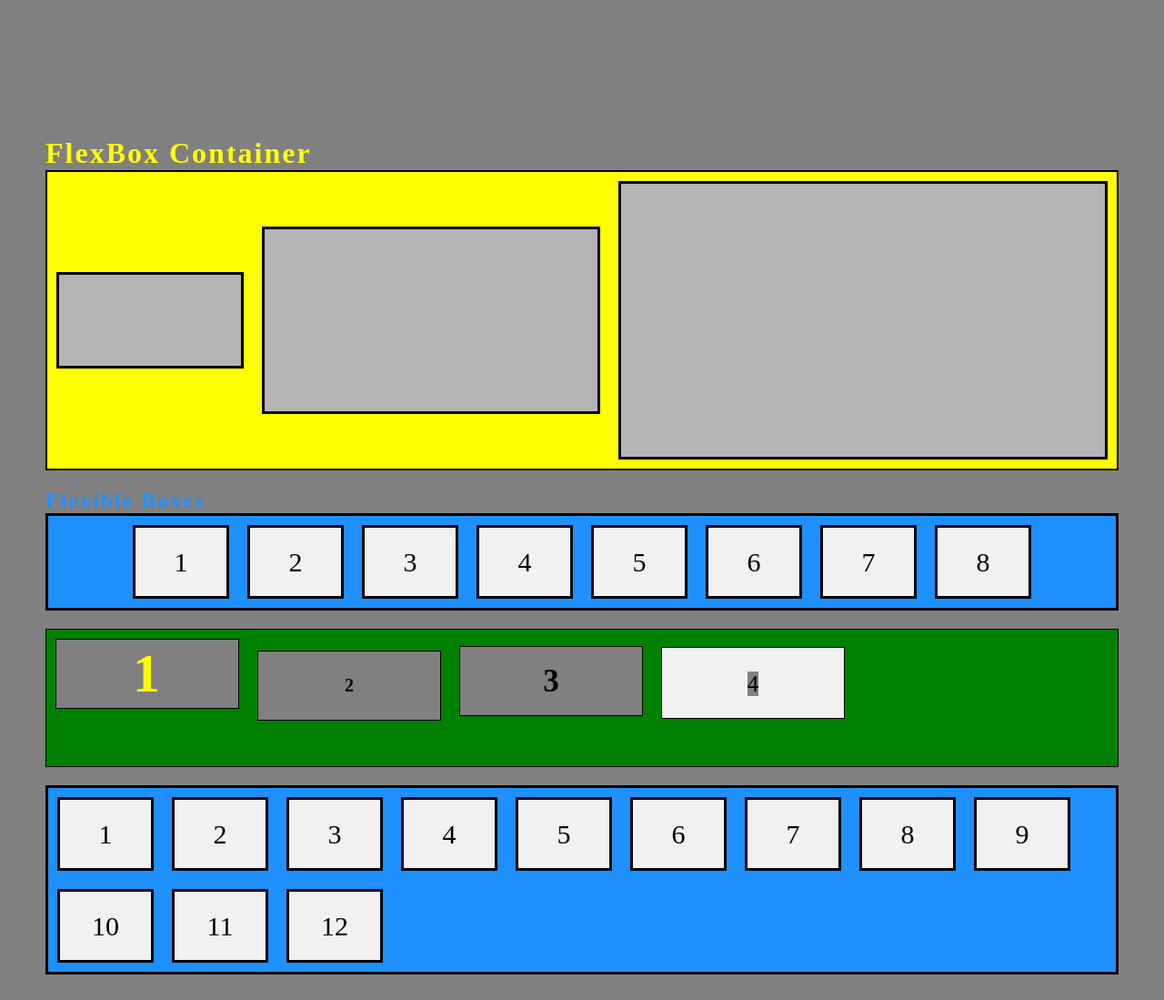
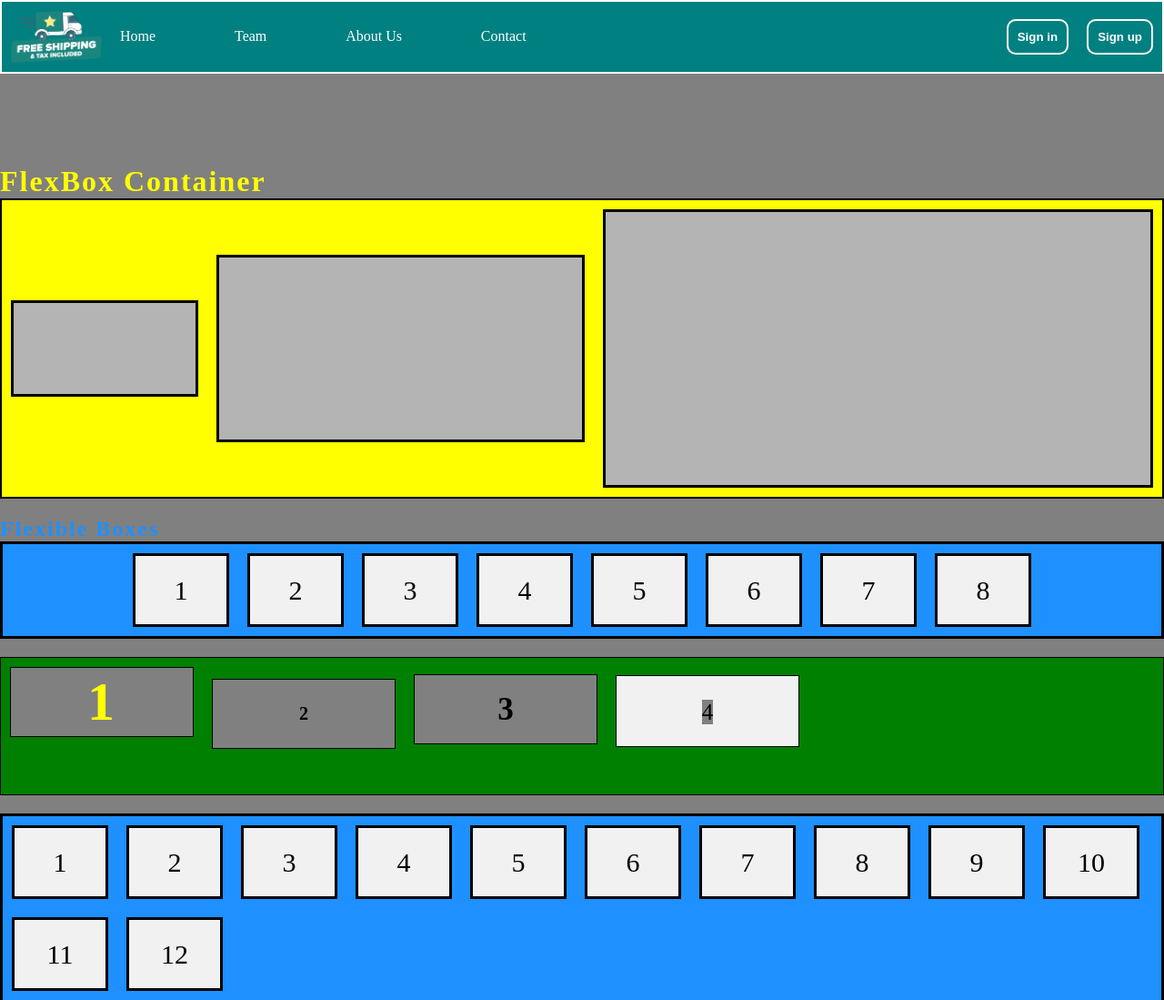
Before and after one commit to rehmankha73/Learn-CSS, a plain HTML site: page flex box/index.html in a window 1280 px wide. Shown: the top 1099 px of the page at 91% size. Drawn offline with Linux system fonts and the light colour scheme; a web font is replaced by a local one.

Commit message:
Practice: Making navbar and align them.

```diff
--- a/flex box/index.html
+++ b/flex box/index.html
@@ -11,7 +11,33 @@
     <title>Hello, world!</title>
 </head>
 <body>
+<nav>
+    <div class="wrapper">
+        <!-- Logo & Navbar -->
+        <div class="navbar-item">
+
+            <img src="img/icon.png" alt="icon" />
+
+            <ul>
+                <li>Home</li>
+                <li>Team</li>
+                <li>About Us</li>
+                <li>Contact</li>
+            </ul>
+        </div>
+
+        <!-- Registration -->
+        <div class="registration">
+            <button>Sign in</button>
+            <button>Sign up</button>
+        </div>
+    </div>
+
+</nav>
+
+
 <h1>FlexBox Container</h1>
+
 <div class="flex-container-1">
     <div class="flex-item flex-item-1"></div>
     <div class="flex-item flex-item-2"></div>
--- a/flex box/style.css
+++ b/flex box/style.css
@@ -4,11 +4,7 @@
     padding: 0px;
 }
 
-body{
-    padding: 150px 50px;
-}
-
-h1{
+h1 {
     color: yellow;
     letter-spacing: 2px;
 }
@@ -46,7 +42,7 @@ h1{
     align-self: center;
 }
 
-h2{
+h2 {
     margin-top: 20px;
     color: DodgerBlue;
     letter-spacing: 2px;
@@ -110,3 +106,68 @@ h2{
     line-height: 75px;
     font-size: 30px;
 }
+
+.wrapper{
+    background-color: Teal;
+    border: 2px solid white;
+    margin-bottom: 100px;
+    display: flex;
+    justify-items: center;
+    justify-content: space-between;
+    align-items: center;
+}
+
+.navbar-item {
+    background-color: teal;
+    width: 70%;
+    display: flex;
+    justify-content: flex-start;
+    align-items: center;
+}
+
+img {
+    background-color: Teal;
+    width: 100px;
+    margin: 10px;
+}
+
+ul {
+    background-color: teal;
+    width: 50%;
+    margin-left: 10px;
+    display: flex;
+    justify-content: space-between;
+}
+
+ul > li {
+    background-color: teal;
+    list-style: none;
+    color: White;
+}
+
+ul > li:hover {
+    cursor: pointer;
+}
+
+.registration {
+    width: 30%;
+    background-color: Teal;
+    display: flex;
+    justify-content: flex-end;
+}
+
+.registration > button {
+    margin: 0 10px;
+    font-weight: bold;
+    color: White;
+    background-color: Teal;
+    padding: 10px;
+    border: 2px solid white;
+    border-radius: 10px;
+}
+
+.registration > button:hover {
+    color: Teal;
+    background-color: White;
+    border: 2px solid Teal;
+}
```
Also changed, not shown: flex box/img/icon.png (added).
